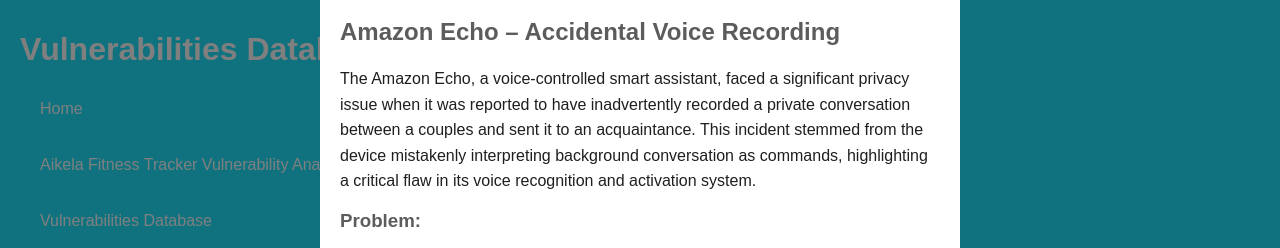
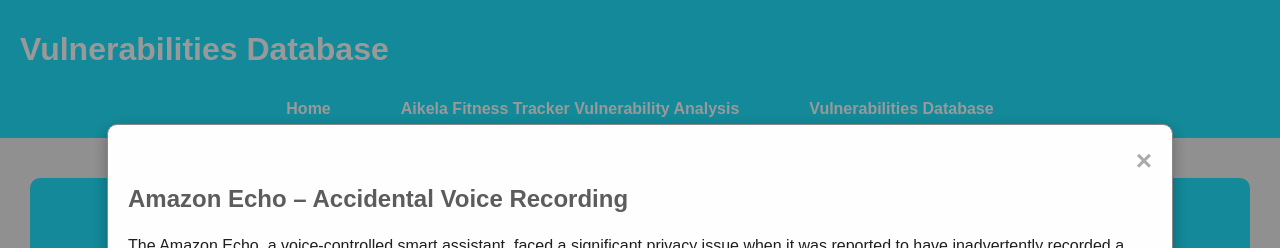
Before and after one commit to Aamir21344011/Awareness-about-Privacy-Challenges-of-Smart-Devices, a plain HTML site: page vulnerability.html in a window 1280 px wide. Both pictures are taken after a click on the button "Amazon Echo". Shown: the top 248 px of the page. Drawn offline with Linux system fonts and the light colour scheme.

Commit message:
Add files via upload

```diff
--- a/style.css
+++ b/style.css
@@ -13,34 +13,33 @@ header, footer {
     padding: 10px 20px;
 }
 
-nav {
-    background-color: #20e5ff; /* Dark gray background for navigation bar */
-    border-radius: 8px; /* Rounded corners */
-    overflow: hidden; /* Hide overflowing content */
+.nav-list {
+    list-style: none;
+    margin: 0;
+    padding: 0;
+    display: flex;
+    justify-content: center;
+    background-color: #20e5ff;
+    border-radius: 8px;
 }
 
-nav ul {
-    list-style-type: none;
-    margin: 0;
-    padding: 0;
+.nav-list li {
+    margin: 0 15px;
 }
 
-nav ul li {
-    display: inline;
-    margin-right: 10px;
+.nav-list a {
+    text-decoration: none;
+    color: white;
+    font-weight: bold;
+    padding: 10px 20px;
+    display: block;
+    transition: background-color 0.3s;
+    border-radius: 4px;
 }
 
-nav ul li a {
-    color: #fff;
-    text-decoration: none;
-    padding: 10px 20px;
-    display: block;
-    transition: background-color 0.3s ease; /* Smooth transition on hover */
-    border-radius: 4px; /* Rounded corners */
-}
-
-nav ul li a:hover {
-    background-color: #0047e0; /* Darken the background color on hover */
+.nav-list a:hover {
+    background-color: #0047e0;
+    border-radius: 4px;
 }
 
 main {
@@ -145,30 +144,40 @@ button {
 .popup {
     display: none;
     position: fixed;
+    z-index: 1;
+    left: 0;
     top: 0;
-    left: 0;
     width: 100%;
     height: 100%;
-    background-color: rgba(0, 0, 0, 0.5);
+    overflow: auto;
+    background-color: rgb(0,0,0);
+    background-color: rgba(0,0,0,0.4);
+    padding-top: 60px;
 }
 
 .popup-content {
-    position: absolute;
-    top: 50%;
-    left: 50%;
-    transform: translate(-50%, -50%);
-    background-color: #fff;
+    background-color: #fefefe;
+    margin: 5% auto;
     padding: 20px;
-    border-radius: 8px;
+    border: 1px solid #888;
+    width: 80%;
+    box-shadow: 0 5px 15px rgba(0,0,0,0.3);
+    border-radius: 10px;
+    animation: fadeIn 0.5s;
 }
 
 .close {
-    position: absolute;
-    top: 10px;
-    right: 10px;
-    font-size: 24px;
+    color: #aaa;
+    float: right;
+    font-size: 28px;
+    font-weight: bold;
+}
+
+.close:hover,
+.close:focus {
+    color: black;
+    text-decoration: none;
     cursor: pointer;
-    color: #006eff;
 }
 
 .button-container {
--- a/vulnerability.html
+++ b/vulnerability.html
@@ -10,7 +10,7 @@
     <header>
         <h1>Vulnerabilities Database</h1>
         <nav>
-            <ul>
+            <ul class="nav-list">
                 <li><a href="index.html">Home</a></li>
                 <li><a href="analysis.html">Aikela Fitness Tracker Vulnerability Analysis</a></li>
                 <li><a href="vulnerability.html">Vulnerabilities Database</a></li>
```
Also changed, not shown: analysis.html (+1 -1 lines), index.html (+1 -1 lines).
